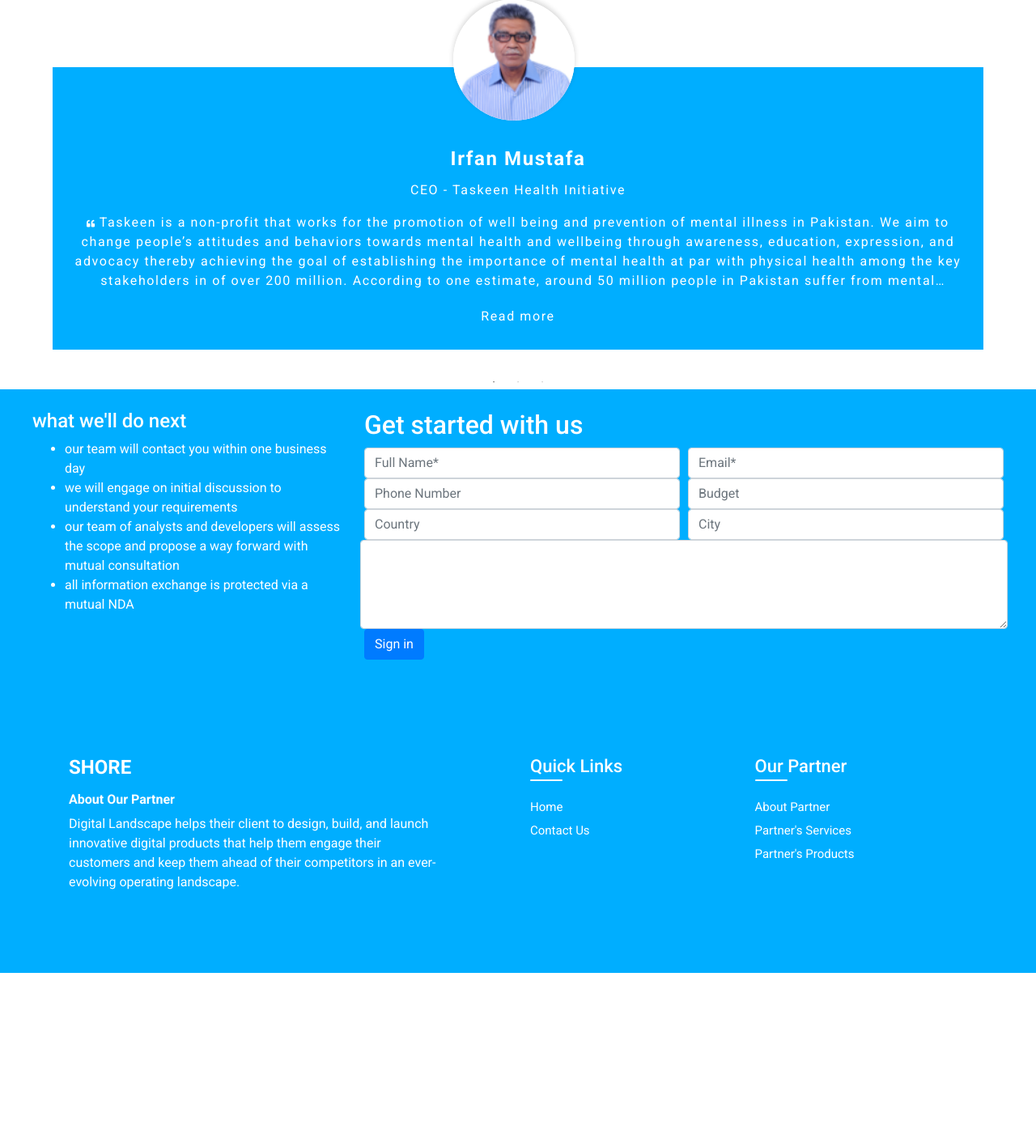
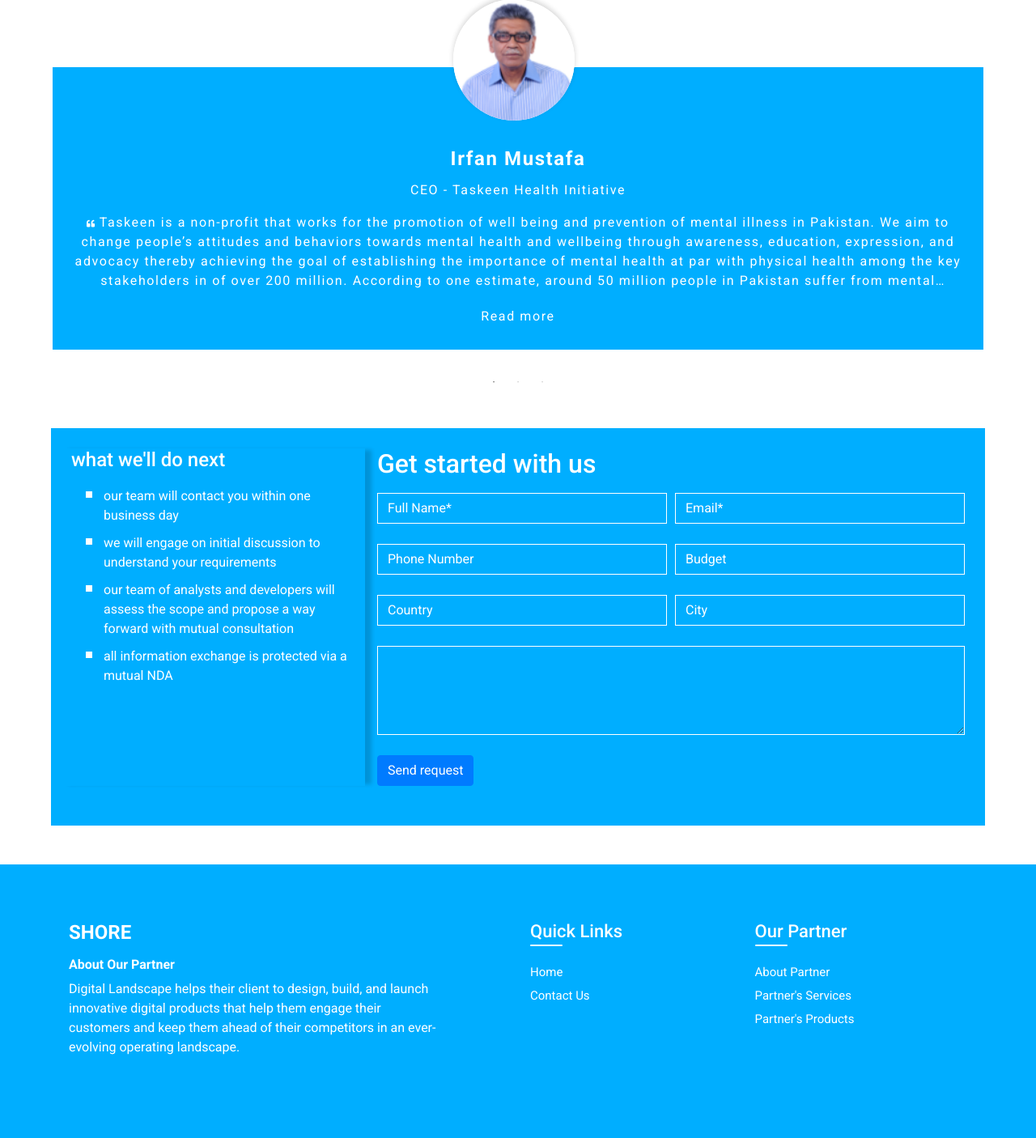
Before and after one commit to AliAbbas993/academicwebUI, a PHP site: page / in a window 1280 px wide. Shown: the part 4175-5581 px from the top of the page at 81% size. Before the commit the page ends 5377 px from the top, so only its background shows below. Run offline with PHP 8.4, Linux system fonts and the light colour scheme; some web fonts are replaced.

Commit message:
ui fixes

```diff
--- a/index.php
+++ b/index.php
@@ -87,12 +87,13 @@
         </div>
     </div>
 </section>
-<section class="contact-sec" id="contact-us">
+<section id="contact-us">
     <div class="container-fluid">
+        <div class="contact-sec m-5">
             <div class="row">
                 <div class="col-12 col-md-4 mb-4 content-block">
                     <h4>what we'll do next</h4>
-                <ul class="list">
+                    <ul>
                         <li>our team will contact you within one business day</li>
                         <li>we will engage on initial discussion to understand your requirements</li>
                         <li>our team of analysts and developers will assess the scope and propose a way forward with mutual consultation</li>
@@ -100,7 +101,7 @@
                     </ul>
                 </div>
                 <div class="col-12 col-md-8 mb-4 form-block">
-                <h2>Get started with us</h2>
+                    <h2 class="mb-3">Get started with us</h2>
                     <form>
                         <div class="form-row">
                             <div class="col-md-6">
@@ -127,11 +128,14 @@
                             </div>
                         </div>
                         <div class="form-row">
-                        <textarea type="text" class="form-control" placeholder="Your Message" rows="4" cols="12">
+                            <div class="col-md-12">
+                                <textarea type="text" class="form-control " placeholder="Your Message" rows="4" cols="12">
                                 </textarea>
                             </div>
-                    <button type="submit" class="btn btn-primary">Sign in</button>
+                        </div>
+                        <button type="submit" class="btn btn-primary">Send request</button>
                     </form>
+                </div>
             </div>
         </div>
     </div>
--- a/src/includes/header.php
+++ b/src/includes/header.php
@@ -22,11 +22,11 @@
             <div class="main-header">
                 <div class="container px-0">
                     <div class="col-md-12 px-0">
-                        <nav class="navbar navbar-expand-lg navbar-light">
+                        <nav class="navbar navbar-expand-lg navbar-light d-flex">
                             <div class="logo-block">
                                 <a class="navbar-brand" href="#">Shoreditech</a>
                             </div>
-                            <div class="nav-links-block w-100">
+                            <div class="nav-links-block">
                                 <button class="navbar-toggler" type="button" data-toggle="collapse" data-target="#navbarNav" aria-controls="navbarNav" aria-expanded="false" aria-label="Toggle navigation">
                                     <span class="navbar-toggler-icon"></span>
                                 </button>
--- a/src/style/index.css
+++ b/src/style/index.css
@@ -582,7 +582,7 @@ footer .main-footer .foot-links-block .follow-links li a span:hover i{
     -webkit-box-orient: vertical;
 }
 .clients-testo-sec .content-block .clients-testo-slider ul li .testo-content .more-btn {
-    color: #fff;
+    color: #FFFFFF;
     padding: 10px 40px;
     text-decoration: none;
 }
@@ -593,8 +593,26 @@ footer .main-footer .foot-links-block .follow-links li a span:hover i{
     color: #FFFFFF;
     padding: 25px;
 }
-.contact-sec .form-block .form-control input{
-    background-color: var(--primary-blue);
+.contact-sec .content-block {
+    box-shadow: 10px 0 5px -2px #00000029;
+}
+.contact-sec .content-block ul{
+    list-style-type: square;
+}
+.contact-sec .content-block ul li::marker {
+    font-size: 25px;
+}
+.contact-sec .content-block ul li {
+    text-align: left;
+    font-size: 16px;
+}
+.contact-sec .form-block .form-control {
+    background-color: transparent;
+    border: 1px solid #FFFFFF;
+    border-radius: 0;
+    margin-bottom: 25px;
+}
+.contact-sec .form-block .form-control::placeholder {
     color: #FFFFFF;
 }
 /* Landing Page End */
```
Lines whose indentation alone changed are shown as unchanged.
